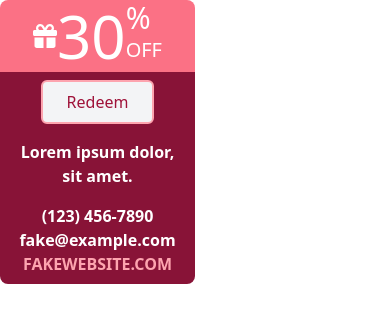
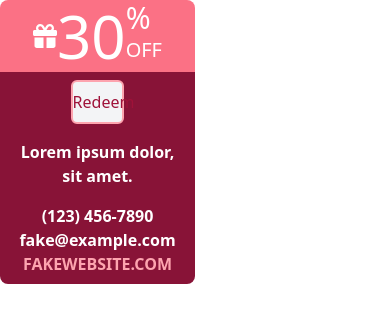
Before and after one commit to Buraiyen/coupon-wallet, a Nuxt app: page / in a window 390 px wide. Shown: the top 322 px of the page. Built offline with nearby package versions, Linux system fonts and the light colour scheme.

Commit message:
:lipstick: style: responsive button

```diff
--- a/components/coupon-card.vue
+++ b/components/coupon-card.vue
@@ -21,7 +21,7 @@
         <!-- Gift code section -->
         <div>
           <button
-            class="text-rose-800 bg-gray-100 rounded-md border-rose-300 border-solid border-2 py-2 px-6 transition-colors hover:bg-rose-200 disabled:bg-gray-400 disabled:text-gray-600 disabled:border-gray-500"
+            class="text-rose-800 bg-gray-100 rounded-md border-rose-300 border-solid border-2 py-2 w-[33%] transition-colors hover:bg-rose-200 disabled:bg-gray-400 disabled:text-gray-600 disabled:border-gray-500"
             @click="redeem"
             :disabled="isRedeemed"
           >
```
